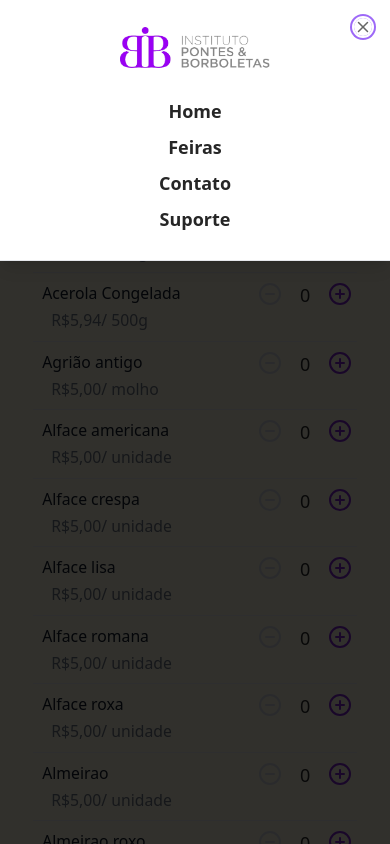
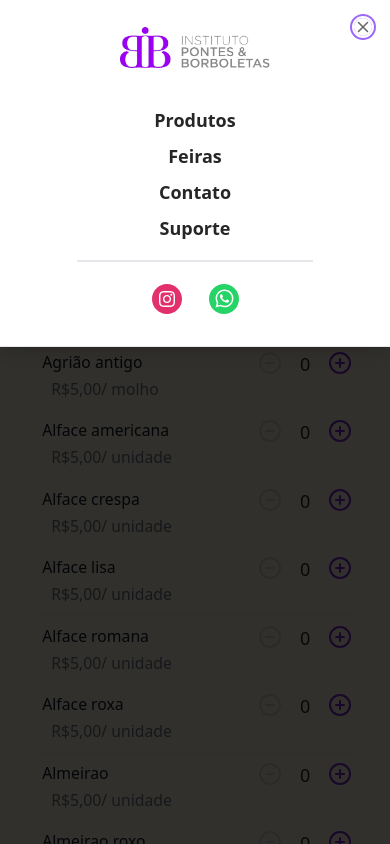
Before and after one commit to ligiabicalho/pontes-e-borboletas, a Next.js app: page / in a window 390 px wide. Both pictures are taken after a click on the button 331 px from the left and 40 px from the top of the page. Shown: the top 844 px of the page. Built offline with nearby package versions, Linux system fonts and the light colour scheme; a web font is replaced by a local one.

Commit message:
feat: update Navbar and add social media icons in mobile view

```diff
--- a/src/components/Navbar/Navbar.tsx
+++ b/src/components/Navbar/Navbar.tsx
@@ -29,7 +29,7 @@ type MobileNavItem = {
 
 export const NAV_ITEMS: NavItem[] = [
   {
-    title: "Home",
+    title: "Produtos",
     href: "/",
   },
   {
@@ -71,7 +71,7 @@ export function Navbar() {
 
   const changeBGColor = () => {
     if (window.scrollY > 0) {
-      setBGColor("bg-background shadow-sm");
+      setBGColor("bg-background");
     } else {
       setBGColor("bg-transparent");
     }
@@ -86,7 +86,7 @@ export function Navbar() {
 
   return (
     <div className={cn("w-full fixed z-navbar", bgColor)}>
-      <div className="container flex items-center justify-between w-full py-4">
+      <div className="container flex items-center justify-between py-3">
         <div className="hidden lg:flex">
           <Link href="/">
             <Image
@@ -115,7 +115,7 @@ export function Navbar() {
                 key={key}
                 variant={"outline"}
                 size={"icon"}
-                className="bg-transparent border-gray-600 rounded-3xl shadow-md"
+                className="bg-transparent border-gray-500 rounded-3xl shadow-md"
               >
                 <Icon size={18} />
               </Button>
--- a/src/components/Navbar/NavbarSheet.tsx
+++ b/src/components/Navbar/NavbarSheet.tsx
@@ -20,7 +20,7 @@ type NavItem = {
 
 const NAV_ITEMS_MOBILE: NavItem[] = [
   {
-    title: "Home",
+    title: "Produtos",
     href: "/",
   },
   {
@@ -43,7 +43,7 @@ export const NavbarSheet: React.FC<NavbarSheetProps> = ({ children }) => {
   return (
     <Sheet open={isOpen} onOpenChange={setIsOpen}>
       <SheetTrigger asChild>{children}</SheetTrigger>
-      <SheetContent side="top">
+      <SheetContent side="top" className="flex flex-col items-center">
         <SheetHeader>
           <Link href="/">
             <Image
@@ -55,8 +55,8 @@ export const NavbarSheet: React.FC<NavbarSheetProps> = ({ children }) => {
             />
           </Link>
         </SheetHeader>
-
-        <div className="w-full flex flex-col space-y-2 mt-6 items-center">
+        {/* grid grid-cols-2 */}
+        <div className="w-[70%] flex flex-col space-y-2 mt-4 pb-4 place-items-center border-b-2">
           {NAV_ITEMS_MOBILE.map(({ title, href }) => (
             <SheetClose key={title} asChild>
               <Link className={"font-semibold"} href={href}>
@@ -65,6 +65,32 @@ export const NavbarSheet: React.FC<NavbarSheetProps> = ({ children }) => {
             </SheetClose>
           ))}
         </div>
+        <SheetClose asChild>
+          <div className="flex py-1 gap-6 justify-center">
+            <Link
+              href="https://instagram.com/ponteseborboletas"
+              target="_blank"
+            >
+              <Image
+                src="/instagram_black_logo_icon.svg"
+                width={30}
+                height={30}
+                alt="Logo IPB - Instituto Pontes e Borboletas"
+              />
+            </Link>
+            <Link
+              href="https://api.whatsapp.com/send?phone=5521997555322"
+              target="_blank"
+            >
+              <Image
+                src="/whatsapp_black_logo_icon.svg"
+                width={30}
+                height={30}
+                alt="Logo IPB - Instituto Pontes e Borboletas"
+              />
+            </Link>
+          </div>
+        </SheetClose>
       </SheetContent>
     </Sheet>
   );
```
